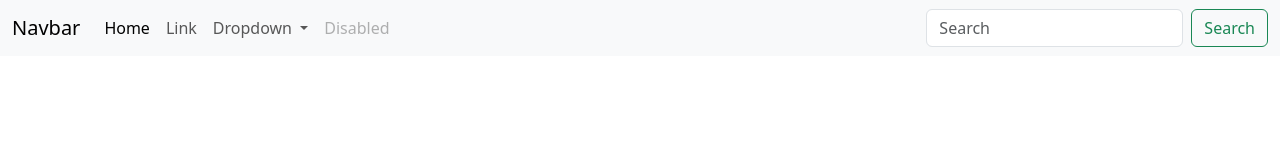
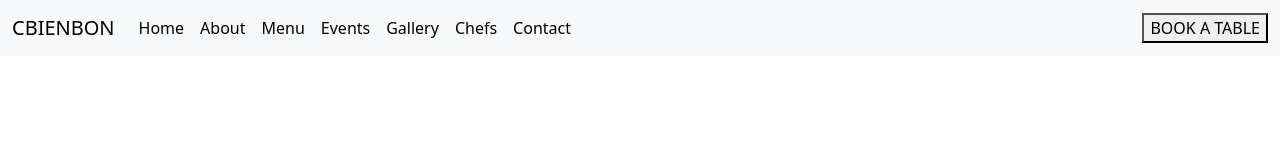
Before and after one commit to M8Eggman/CBIENBON, a website: page index.html in a window 1280 px wide. Drawn offline with Linux system fonts and the light colour scheme.

Commit message:
ajout de contenu dans la nav

```diff
--- a/index.html
+++ b/index.html
@@ -10,7 +10,7 @@
   <body>
     <nav class="navbar navbar-expand-lg bg-body-tertiary">
       <div class="container-fluid">
-        <a class="navbar-brand" href="#">Navbar</a>
+        <a class="navbar-brand" href="#">CBIENBON</a>
         <button class="navbar-toggler" type="button" data-bs-toggle="collapse" data-bs-target="#navbarSupportedContent" aria-controls="navbarSupportedContent" aria-expanded="false" aria-label="Toggle navigation">
           <span class="navbar-toggler-icon"></span>
         </button>
@@ -20,25 +20,25 @@
               <a class="nav-link active" aria-current="page" href="#">Home</a>
             </li>
             <li class="nav-item">
-              <a class="nav-link" href="#">Link</a>
-            </li>
-            <li class="nav-item dropdown">
-              <a class="nav-link dropdown-toggle" href="#" role="button" data-bs-toggle="dropdown" aria-expanded="false"> Dropdown </a>
-              <ul class="dropdown-menu">
-                <li><a class="dropdown-item" href="#">Action</a></li>
-                <li><a class="dropdown-item" href="#">Another action</a></li>
-                <li><hr class="dropdown-divider" /></li>
-                <li><a class="dropdown-item" href="#">Something else here</a></li>
-              </ul>
+              <a class="nav-link active" aria-current="page" href="#">About</a>
             </li>
             <li class="nav-item">
-              <a class="nav-link disabled" aria-disabled="true">Disabled</a>
+              <a class="nav-link active" aria-current="page" href="#">Menu</a>
+            </li>
+            <li class="nav-item">
+              <a class="nav-link active" aria-current="page" href="#">Events</a>
+            </li>
+            <li class="nav-item">
+              <a class="nav-link active" aria-current="page" href="#">Gallery</a>
+            </li>
+            <li class="nav-item">
+              <a class="nav-link active" aria-current="page" href="#">Chefs</a>
+            </li>
+            <li class="nav-item">
+              <a class="nav-link active" aria-current="page" href="#">Contact</a>
             </li>
           </ul>
-          <form class="d-flex" role="search">
-            <input class="form-control me-2" type="search" placeholder="Search" aria-label="Search" />
-            <button class="btn btn-outline-success" type="submit">Search</button>
-          </form>
+          <button>BOOK A TABLE</button>
         </div>
       </div>
     </nav>
```
